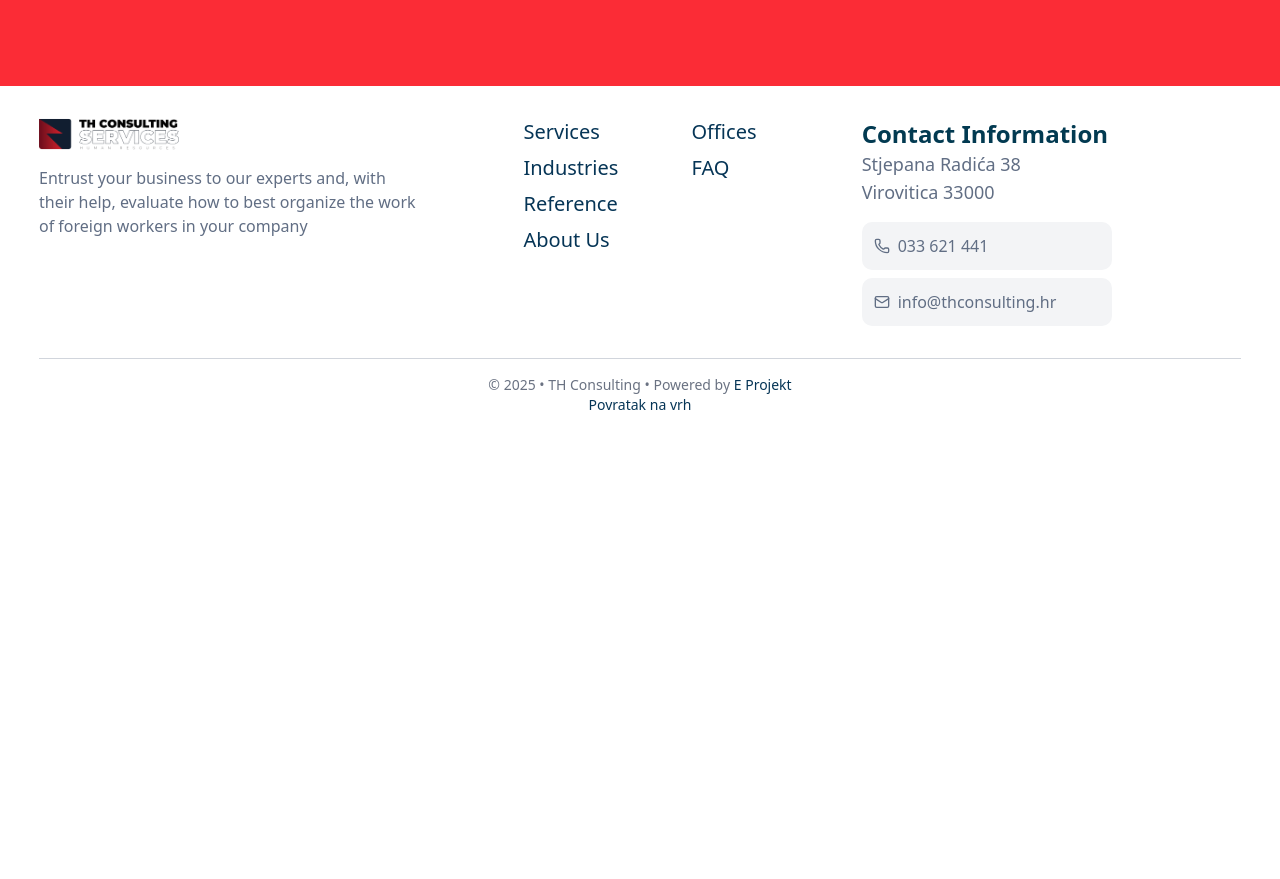
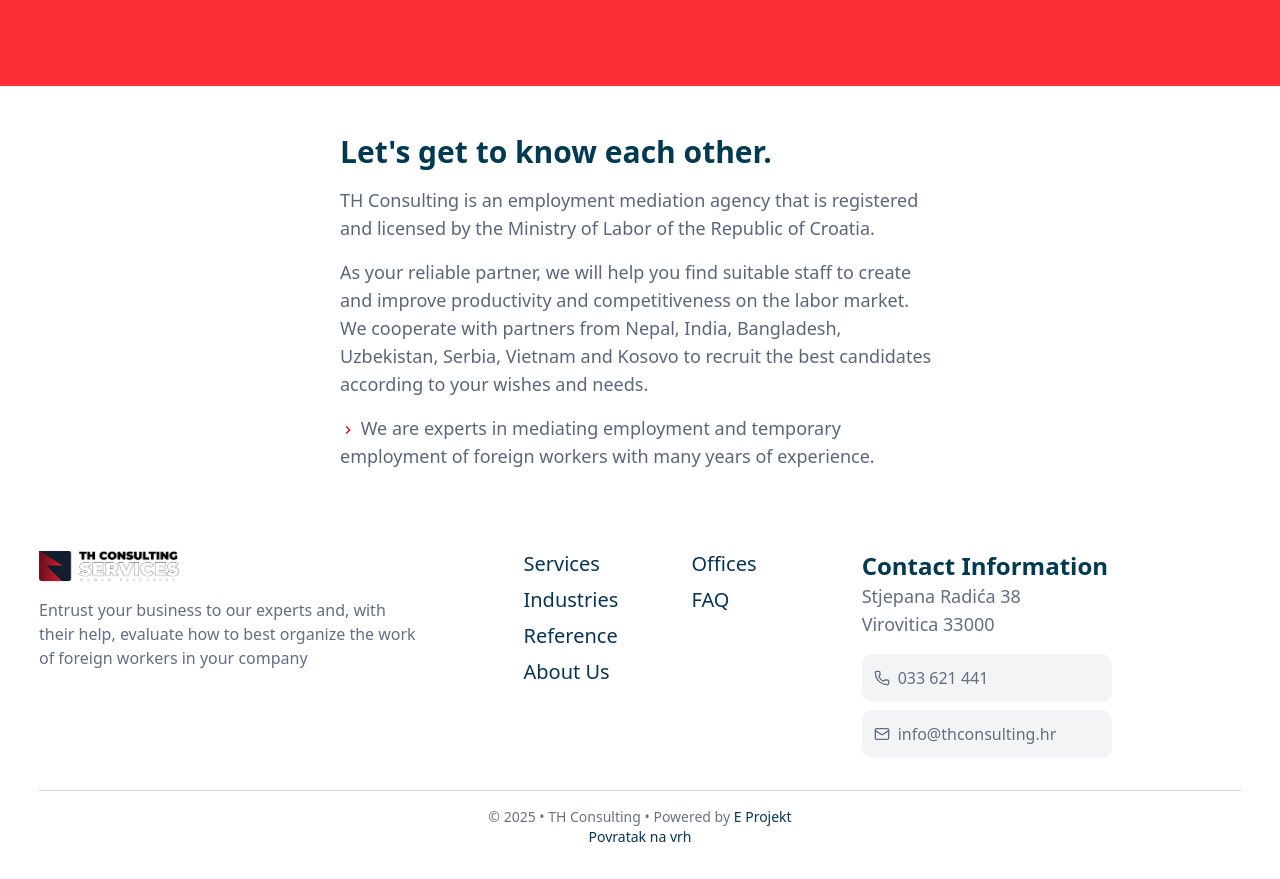
Before and after one commit to mdalaminfaraji/thconsulting-fe, a Next.js app: page /en/about-us in a window 1280 px wide. Shown: the part 1100-1979 px from the top of the page. Before the commit the page ends 1547 px from the top, so only its background shows below. Built offline with nearby package versions, Linux system fonts and the light colour scheme.

Commit message:
let's get know section done

```diff
--- a/src/app/(english-layout)/en/about-us/page.tsx
+++ b/src/app/(english-layout)/en/about-us/page.tsx
@@ -1,6 +1,6 @@
 import ImageShowcase from "@/components/aboutus/ImageShowCase";
 import React from "react";
-
+import { MdKeyboardArrowRight } from "react-icons/md";
 export default function AboutUsPageEnglish() {
   return (
     <div className=" min-h-screen pt-4">
@@ -24,6 +24,32 @@ export default function AboutUsPageEnglish() {
         </div>
       </div>
       <ImageShowcase />
+
+      <section className="max-w-[600px] mx-auto my-12">
+        <h1 className="text-3xl text-[#023a51] font-bold mb-4">
+          Let&apos;s get to know each other.
+        </h1>
+        <p className="mb-4 text-[#59667d] text-lg">
+          TH Consulting is an employment mediation agency that is registered and
+          licensed by the Ministry of Labor of the Republic of Croatia.
+        </p>
+        <p className="text-[#59667d] mb-4 text-lg">
+          As your reliable partner, we will help you find suitable staff to
+          create and improve productivity and competitiveness on the labor
+          market.
+          <br />
+          We cooperate with partners from Nepal, India, Bangladesh, Uzbekistan,
+          Serbia, Vietnam and Kosovo to recruit the best candidates according to
+          your wishes and needs.
+        </p>
+        <p className="text-[#59667d] mb-4 text-lg">
+          <span>
+            <MdKeyboardArrowRight className="inline-block w-4 h-4 text-red-600" />
+          </span>{" "}
+          We are experts in mediating employment and temporary employment of
+          foreign workers with many years of experience.
+        </p>
+      </section>
     </div>
   );
 }
--- a/src/app/(main-layout)/about-us/page.tsx
+++ b/src/app/(main-layout)/about-us/page.tsx
@@ -1,6 +1,6 @@
+import React from "react";
+import { MdKeyboardArrowRight } from "react-icons/md";
 import ImageShowcase from "@/components/aboutus/ImageShowCase";
-import React from "react";
-
 export default function AboutUsPage() {
   return (
     <div className=" min-h-screen pt-4">
@@ -24,7 +24,35 @@ export default function AboutUsPage() {
           </p>
         </div>
       </div>
-      <ImageShowcase />
+      <section>
+        <ImageShowcase />
+      </section>
+
+      <section className="max-w-[600px] mx-auto my-12">
+        <h1 className="text-3xl text-[#023a51] font-bold mb-4">
+          Upoznajmo se.
+        </h1>
+        <p className="mb-4 text-[#59667d] text-lg">
+          TH Consulting je agencija za posredovanje u zapošljavanju koja je
+          registrirana i licencirana pri Ministarstvu rada Republike Hrvatske.
+        </p>
+        <p className="text-[#59667d] mb-4 text-lg">
+          Kao vaš pouzdan partner pomoći ćemo vam pronaći odgovarajući kadar za
+          stvaranje i unaprjeđenje produktivnosti i konkurentnosti na tržištu
+          rada.
+          <br />
+          Surađujemo sa partnerima iz Nepala, Indije, Bangladeša, Uzbekistana,
+          Srbije, Vijetnama i Kosova za regrutiranje najboljih kandidata prema
+          vašim željama i potrebama.
+        </p>
+        <p className="text-[#59667d] my-4 text-lg">
+          <span>
+            <MdKeyboardArrowRight className="inline-block w-4 h-4 text-red-600" />
+          </span>{" "}
+          Mi smo stručnjaci za posredovanje pri zapošljavanju i privremenom
+          zapošljavanju stranih radnika s višegodišnjim iskustvom.
+        </p>
+      </section>
     </div>
   );
 }
```
